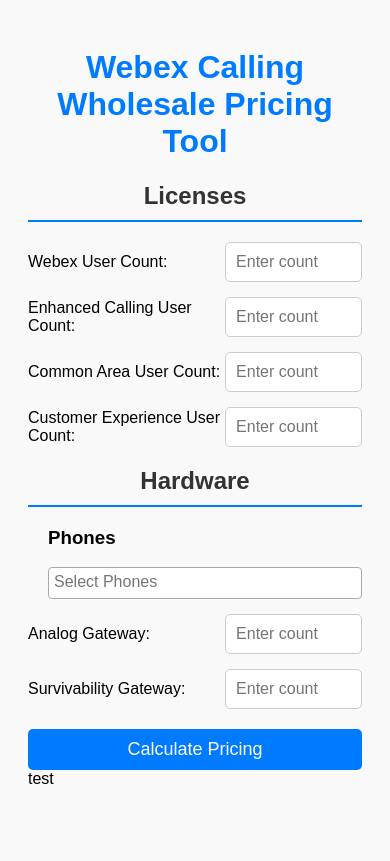
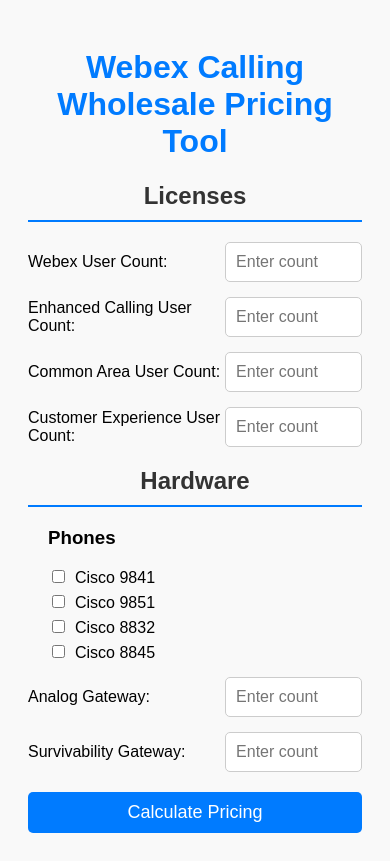
Before and after one commit to manojgangadara1/sales-pricing-tool, a Django app: page /unified_communications/webex_calling_wholesale/ in a window 390 px wide. Before the commit the page ends 784 px from the top, so only its background shows below. Run offline with Django 5.2, Linux system fonts and the light colour scheme.

Commit message:
updated the phones section with checkbox

```diff
--- a/unified_communications/templates/unified_communications/webex_calling_wholesale.html
+++ b/unified_communications/templates/unified_communications/webex_calling_wholesale.html
@@ -56,12 +56,16 @@
         .sub-section {
             margin-left: 20px;
         }
-        .select2-container {
-            width: 100% !important; /* Make Select2 full width */
+        .checkbox-group label {
+            display: block; /* Display each label on a new line */
+            margin-bottom: 5px; /* Space between checkboxes */
+            cursor: pointer;
+        }
+        .checkbox-group input[type="checkbox"] {
+            margin-right: 10px; /* Space between checkbox and label */
         }
     </style>
     <script src="https://code.jquery.com/jquery-3.6.0.min.js"></script>
-    <script src="https://cdnjs.cloudflare.com/ajax/libs/select2/4.0.13/js/select2.min.js"></script>
     <script>
         // Function to allow only numeric input but also allow backspace, delete, and arrow keys
         function preventNonNumericInput(event) {
@@ -74,22 +78,18 @@
             }
         }
 
-        // Initialize Select2 on page load
         $(document).ready(function() {
-            $('#phoneSelect').select2({
-                placeholder: "Select Phones",
-                allowClear: true
-            });
-
-            // Update count inputs on change
-            $('#phoneSelect').on('change', function() {
+            // Update count inputs on checkbox change
+            $('input[name="phoneCheckbox"]').on('change', function() {
                 updatePhoneCounts();
             });
         });
 
         // Function to update selected phones and display corresponding count inputs
         function updatePhoneCounts() {
-            const selectedPhones = $('#phoneSelect').val();
+            const selectedPhones = $('input[name="phoneCheckbox"]:checked').map(function() {
+                return this.value;
+            }).get();
             const phoneCountInputs = document.getElementById("phone_count_inputs");
 
             // Clear existing inputs
@@ -154,13 +154,12 @@
             <!-- Phones Subsection -->
             <div class="sub-section">
                 <h3>Phones</h3>
-                <select id="phoneSelect" multiple>
-                    <option value="Cisco_9841">Cisco 9841</option>
-                    <option value="Cisco_9851">Cisco 9851</option>
-                    <option value="Cisco_8832">Cisco 8832</option>
-                    <option value="Cisco_8845">Cisco 8845</option>
-                    <option value="Cisco_8865">Cisco 8865</option>
-                </select>
+                <div class="checkbox-group">
+                    <label><input type="checkbox" name="phoneCheckbox" value="Cisco_9841">Cisco 9841</label>
+                    <label><input type="checkbox" name="phoneCheckbox" value="Cisco_9851">Cisco 9851</label>
+                    <label><input type="checkbox" name="phoneCheckbox" value="Cisco_8832">Cisco 8832</label>
+                    <label><input type="checkbox" name="phoneCheckbox" value="Cisco_8845">Cisco 8845</label>
+                </div>
                 <div id="phone_count_inputs"></div>
             </div>
 
@@ -179,6 +178,3 @@
     </form>
 </body>
 </html>
-
-
-test<!---->
```
